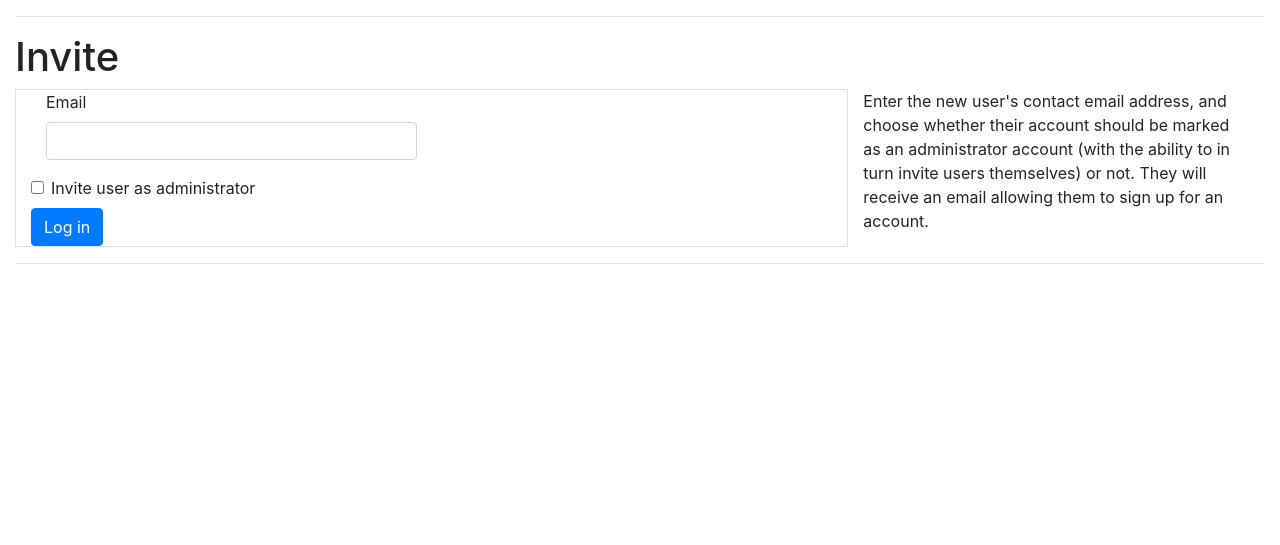
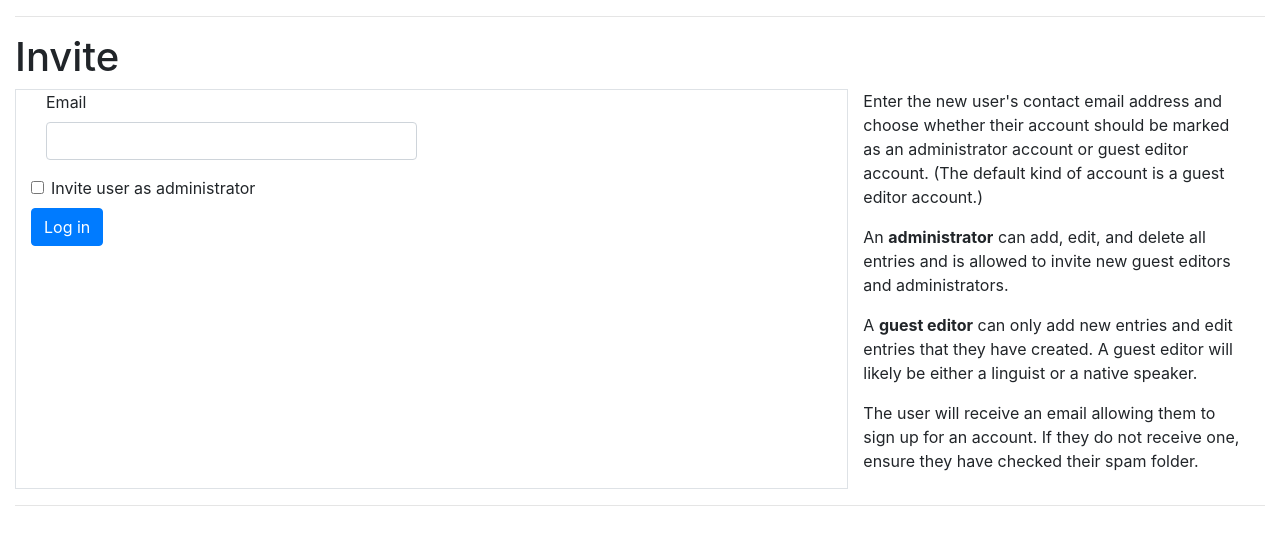
Before and after one commit to dijkstracula/pacldb, a Flask app: page /auth/invite in a window 1280 px wide. Shown: the part 56-601 px from the top of the page. Run offline with Flask 2, Linux system fonts and the light colour scheme; the visitor is signed in with stand-in values (Sample User, id 1); data comes from the database, SQL or seed files in the repository; some libraries are stand-ins or nearby versions.

Commit message:
invitation text

```diff
--- a/app/templates/auth/invite.html
+++ b/app/templates/auth/invite.html
@@ -17,10 +17,26 @@
             </form>
         </div>
         <div class="col-md-4">
-            Enter the new user's contact email address, and choose whether
-            their account should be marked as an administrator account (with
-            the ability to in turn invite users themselves) or not.  They will
-            receive an email allowing them to sign up for an account.
+            <p>
+            Enter the new user's contact email address and choose whether their
+            account should be marked as an administrator account or guest
+            editor account.  (The default kind of account is a guest editor
+            account.)
+            </p>
+            <p>
+            An <strong>administrator</strong> can add, edit, and delete all
+            entries and is allowed to invite new guest editors and
+            administrators.
+            <p>
+            A <strong>guest editor</strong> can only add new entries and edit entries that they
+            have created.  A guest editor will likely be either a linguist or
+            a native speaker.
+            </p>
+            <p>
+            The user will receive an email allowing them to sign up for an
+            account.  If they do not receive one, ensure they have checked
+            their spam folder.
+            </p>
         </div>
     </div>
 </div>
```
